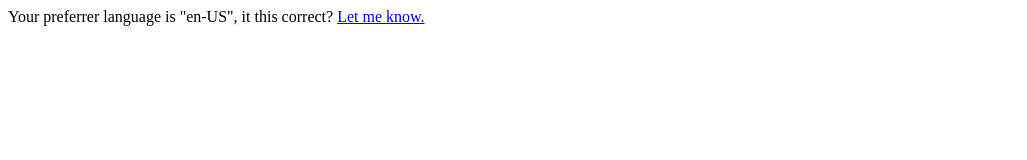
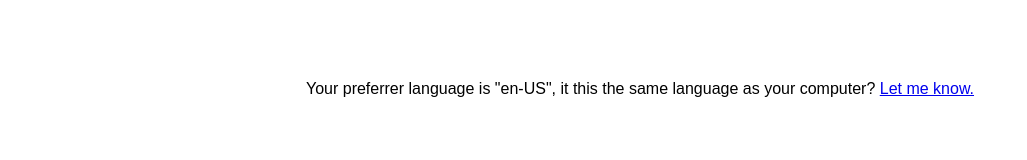
Before and after one commit to simpleanalytics/lang.simpleanalytics.com, a plain HTML site: page index.html in a window 1280 px wide. Shown: the whole page, without its empty margins (0-1027 px from the left). Drawn offline with Linux system fonts and the light colour scheme.

Commit message:
Update index.html

```diff
--- a/index.html
+++ b/index.html
@@ -1,10 +1,17 @@
 <html>
 <head>
   <title>Languages support in JavaScript</title>
+  <style>
+    body {
+      font-family: Arial;
+      margin-top: 5rem;
+      text-align: center;
+    }
+  </style>
 </head>
 <body>
 
-<p>Your preferrer language is "<span>...</span>", it this correct? <a href="https://twitter.com/AdriaanvRossum">Let me know.</a></p>
+<p>Your preferrer language is "<span>...</span>", it this the same language as your computer? <a href="https://twitter.com/AdriaanvRossum">Let me know.</a></p>
 
 <script>
   document.querySelector('span').textContent = navigator.language || 'unkown'
```
